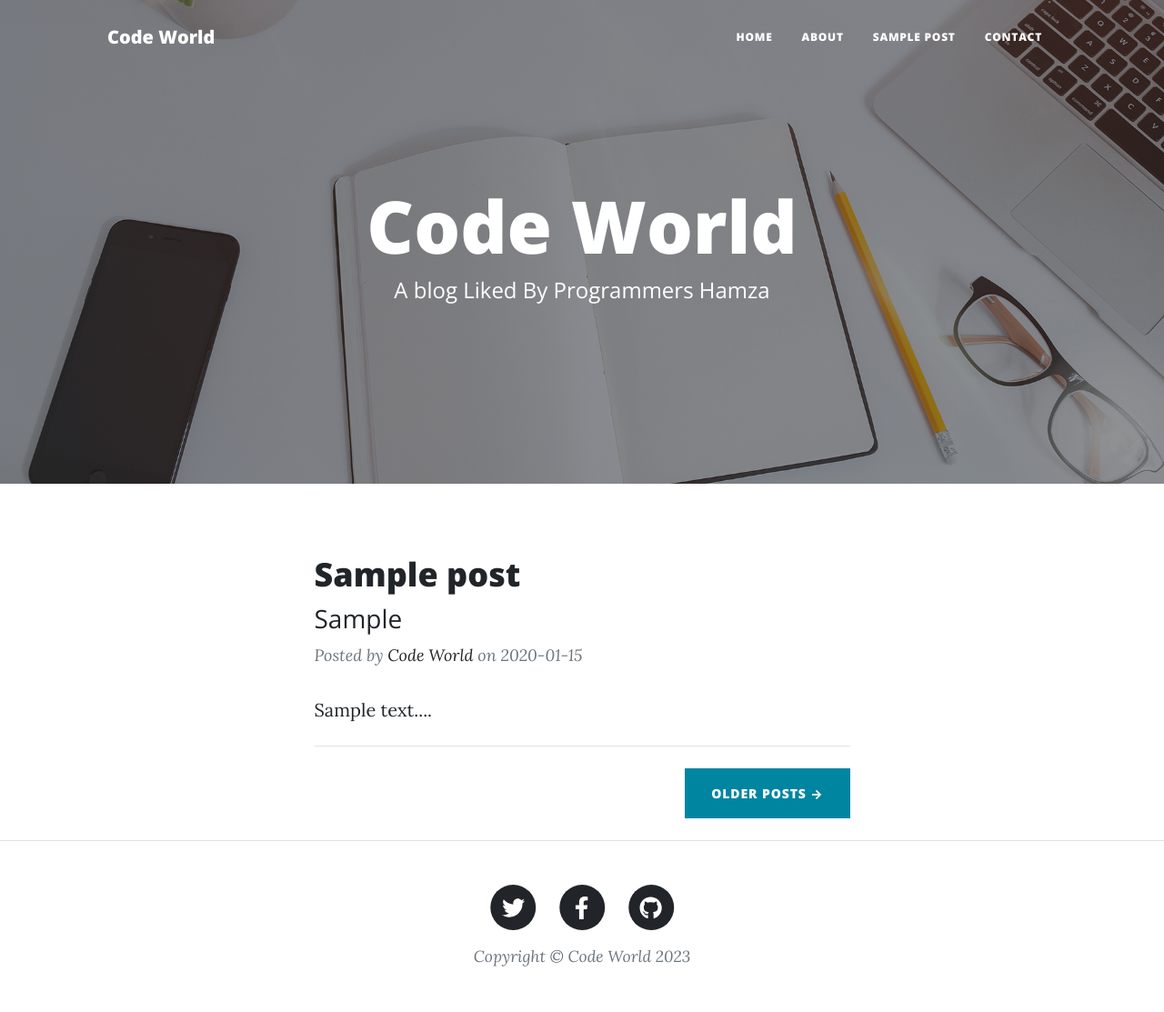
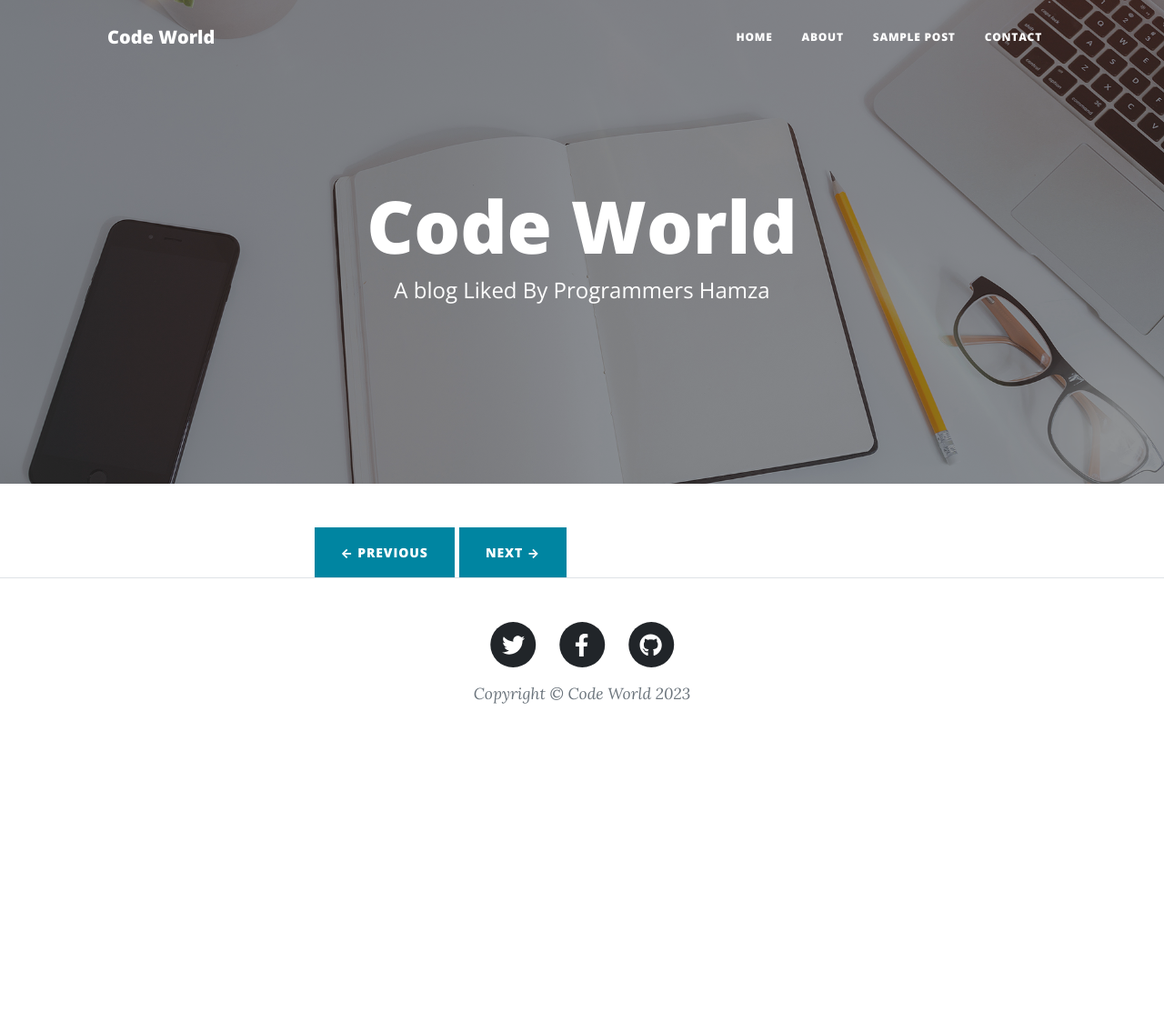
Before and after one commit to Hamza-Ahmed-Siddiqui/codeWorldBlogWeb, a Flask app: page /?page=2 in a window 1280 px wide. Shown: the whole page at 91% size. After the commit the page ends 774 px from the top, so only its background shows below. Run offline with Flask 3, Linux system fonts and the light colour scheme; tables that the repository leaves empty hold one stand-in row (values such as "Sample post"); some libraries are stand-ins or nearby versions.

Commit message:
Create Pagination

```diff
--- a/config.json
+++ b/config.json
@@ -11,7 +11,7 @@
         "about_text":"Hey, This post is fetch by Database and also fetch by JSON File.Lorem ipsum dolor sit amet, consectetur adipisicing elit. Saepe nostrum ullam eveniet pariatur voluptates odit, fuga atque ea nobis sit soluta odio, adipisci quas excepturi maxime quae totam ducimus consectetur?",
         "username":"hamzaahmed.tech@gmail.com",
         "password":"jwlkrbhvhpilmvaz",
-        "no_of_post":5,
+        "no_of_post":2,
         "admin_user":"hamzaahmed.tech@gmail.com",
         "admin_password":"123",
         "upload_location":"C:\\Users\\HAMZA\\3D Objects\\codeWorldBlogWeb\\static"
--- a/main.py
+++ b/main.py
@@ -5,7 +5,7 @@ from datetime import datetime
 from werkzeug.utils import secure_filename
 from werkzeug.datastructures import  FileStorage
 # from werkzeug import secure_filename,FileStorage
-
+import math
 import os
 from flask_mail import Mail
 import json
@@ -68,8 +68,34 @@ class Posts(db.Model):
 
 @app.route("/")
 def home():
-    posts=Posts.query.filter_by().all()[0:params['no_of_post']]
-    return render_template('index.html',params=params,posts=posts)
+    posts=Posts.query.filter_by().all()
+    #[0:params['no_of_post']]
+
+    last=math.ceil(len(posts)/int(params['no_of_post']))
+
+    #pagination
+    page=request.args.get('page')
+    if (not str(page).isnumeric()):
+        page = 1
+
+    page=int(page)
+
+
+    posts=posts[(page-1)*int(params['no_of_post']):(page-1)*int(params['no_of_post'])+int(params['no_of_post'])]
+
+    if (page==1):
+        prev = "#"
+        nextt ="/?page="+str((page+1))
+    elif(page==last):
+        prev ="/?page="+str((page-1))
+        nextt = "#"
+    else:
+        prev ="/?page="+str((page-1))
+        nextt ="/?page="+str((page+1))
+
+
+
+    return render_template('index.html',params=params,posts=posts,prev=prev,nextt=nextt)
 
 
 
--- a/templates/index.html
+++ b/templates/index.html
@@ -50,8 +50,11 @@
 
 
                     <!-- Pager-->
-                    <div class="d-flex justify-content-end mb-4"><a class="btn btn-primary text-uppercase" href="#!">Older Posts →</a></div>
-                </div>
+                    <div class="clearfix">
+                        <a class="btn btn-primary float-left text-uppercase" href="{{prev}}"> &larr; Previous  </a>
+
+                        <a class="btn btn-primary float-right text-uppercase" href="{{nextt}}">Next &rarr;</a></div>
+                    </div>
             </div>
         </div>
         <!-- Footer-->
```
